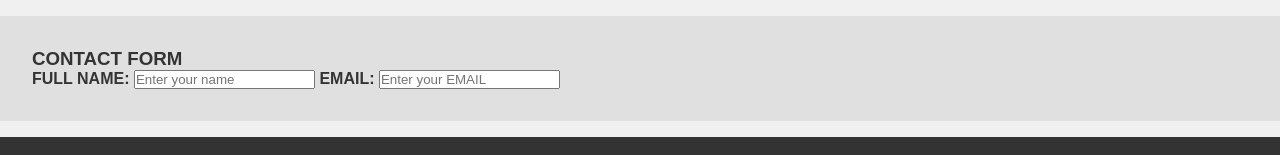
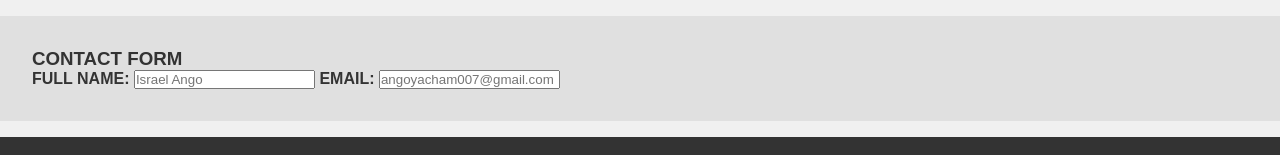
Before and after one commit to Israel-Ango/Hackathon-Project, a plain HTML site: page index.html in a window 1280 px wide. Shown: the part 1331-1486 px from the top of the page. Drawn offline with Linux system fonts and the light colour scheme.

Commit message:
Updated index.html

```diff
--- a/index.html
+++ b/index.html
@@ -111,10 +111,10 @@ I graduated with a Bachelor’s degree in Business Admiistration from Ecotes Uni
 <h3>CONTACT FORM</h3>
 <form>
     <label><b>FULL NAME:</b></label>
-<input type ="text" placeholder="Enter your name">
+<input type ="text" placeholder="Israel Ango">
 
 <label><b>EMAIL:</b></label>
-<input type ="text" placeholder="Enter your EMAIL">
+<input type ="text" placeholder="angoyacham007@gmail.com">
 
 
 </form>
```
